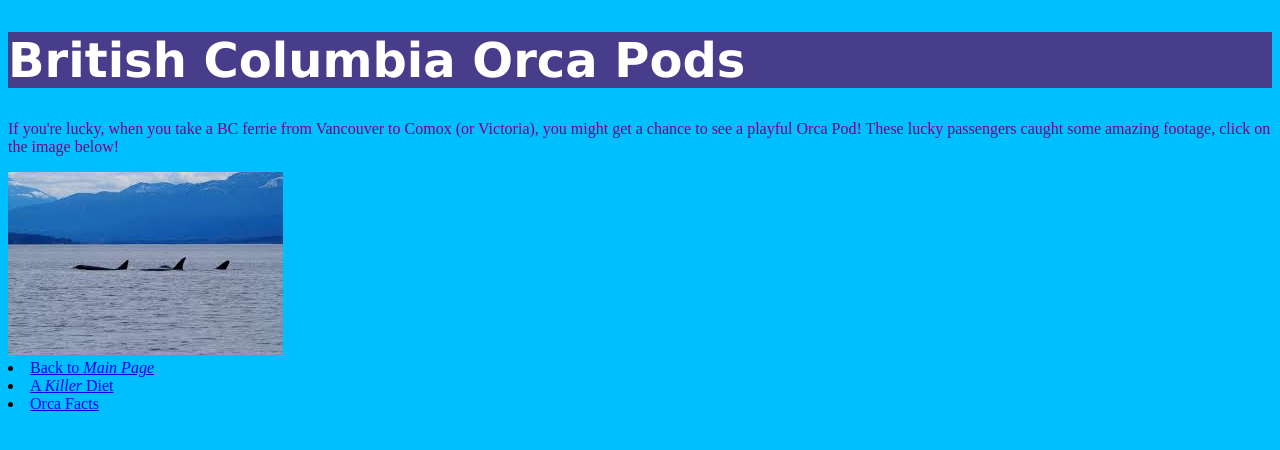
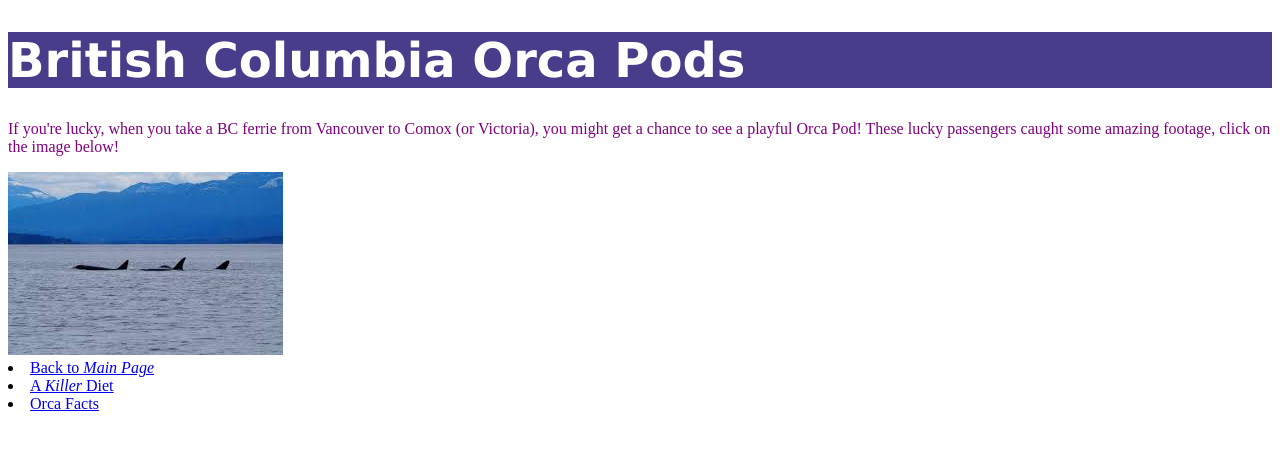
Before and after one commit to kwasylen/kwasylen.github.io, a plain HTML site: page CanadianPods.html in a window 1280 px wide. Drawn offline with Linux system fonts and the light colour scheme.

Commit message:
Update CanadianPods.html

```diff
--- a/CanadianPods.html
+++ b/CanadianPods.html
@@ -1,13 +1,14 @@
 <!doctype html>
 <html lang="en">
 <head>
+ <style="background-color:DeepSkyBlue;">
 <meta charset="utf-8">
 <title>Candian Pods</title>
 <link rel="stylesheet" href="kdubstyle.css">
  </head>
 
 <h1><strong>British Columbia Orca Pods</strong></h1>
-<body style="background-color:DeepSkyBlue;">
+
 <p style="color:Purple;">If you're lucky, when you take a BC ferrie from Vancouver to Comox
                              (or Victoria), you might get a chance to see a playful Orca Pod!
                               These lucky passengers caught some amazing footage,
@@ -22,5 +23,4 @@
  <li><a href="diet.html">A <em>Killer</em> Diet</a></li>
 <li><a href="facts.html">Orca Facts</a></li>
 
-</body>
 </html>
```
